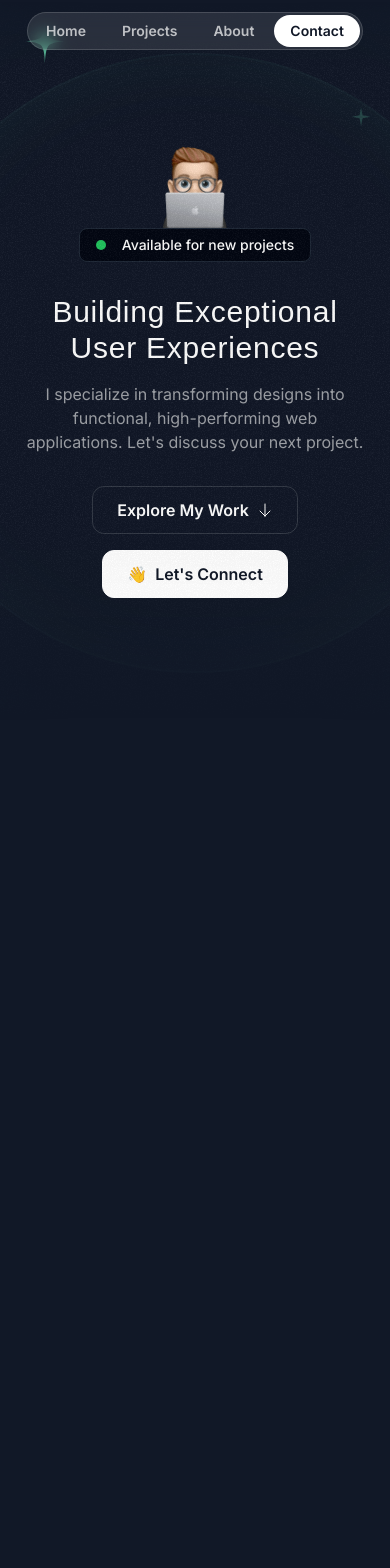
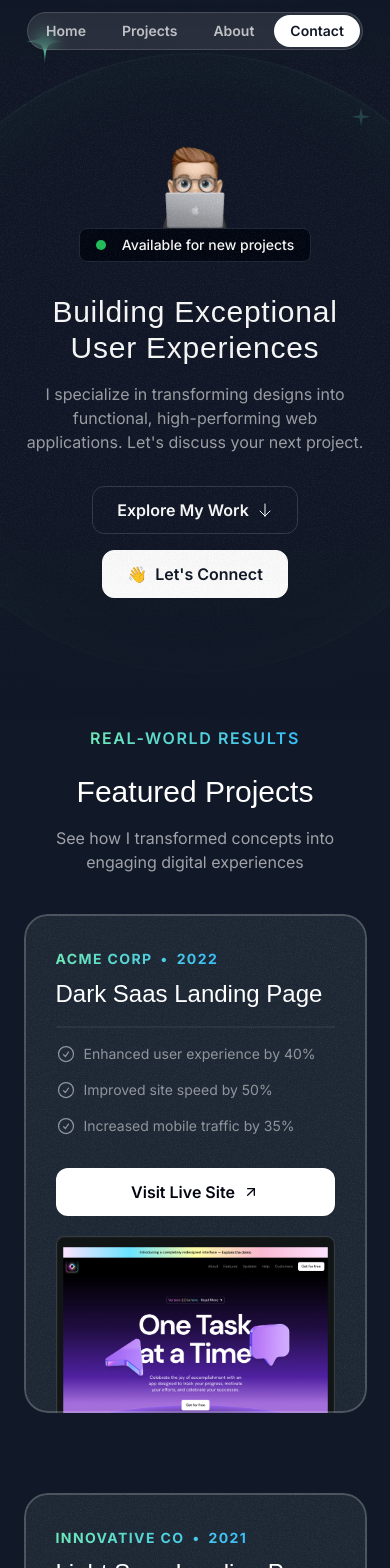
Before and after one commit to vinulays/portfolio, a Next.js app: page / in a window 390 px wide. Shown: the top 1568 px of the page. Before the commit the page ends 973 px from the top, so only its background shows below. Built offline with nearby package versions, Linux system fonts and the light colour scheme; a web font is replaced by a local one.

Commit message:
feat: dummy projects

```diff
--- a/src/app/globals.css
+++ b/src/app/globals.css
@@ -11,3 +11,9 @@
     @apply absolute inset-0 border-2 top-1/2 left-1/2 -translate-x-1/2 -translate-y-1/2 rounded-full border-emerald-300/5 shadow-[0_0_80px_inset] shadow-emerald-300/5;
   }
 }
+
+@layer utilities {
+  .container {
+    @apply lg:max-w-5xl;
+  }
+}
--- a/src/app/layout.tsx
+++ b/src/app/layout.tsx
@@ -13,7 +13,7 @@
 });
 
 export const metadata: Metadata = {
-  title: "Create Next App",
+  title: "Vinula Senarathne | Portfolio",
   description: "Generated by create next app",
 };
 
--- a/src/app/page.tsx
+++ b/src/app/page.tsx
@@ -1,11 +1,13 @@
 import Header from "@/sections/Header";
 import Hero from "@/sections/Hero";
+import Projects from "@/sections/Projects";
 
 export default function Home() {
   return (
     <div>
       <Header />
       <Hero />
+      <Projects />
     </div>
   );
 }
--- /dev/null
+++ b/src/sections/Projects.tsx
@@ -0,0 +1,120 @@
+import darkSaasLandingPage from "@/assets/images/dark-saas-landing-page.png";
+import lightSaasLandingPage from "@/assets/images/light-saas-landing-page.png";
+import aiStartupLandingPage from "@/assets/images/ai-startup-landing-page.png";
+import Image from "next/image";
+import CheckCircleIcon from "@/assets/icons/check-circle.svg";
+import ArrowUpRightIcon from "@/assets/icons/arrow-up-right.svg";
+import grainImage from "@/assets/images/grain.jpg";
+const portfolioProjects = [
+  {
+    company: "Acme Corp",
+    year: "2022",
+    title: "Dark Saas Landing Page",
+    results: [
+      { title: "Enhanced user experience by 40%" },
+      { title: "Improved site speed by 50%" },
+      { title: "Increased mobile traffic by 35%" },
+    ],
+    link: "https://youtu.be/4k7IdSLxh6w",
+    image: darkSaasLandingPage,
+  },
+  {
+    company: "Innovative Co",
+    year: "2021",
+    title: "Light Saas Landing Page",
+    results: [
+      { title: "Boosted sales by 20%" },
+      { title: "Expanded customer reach by 35%" },
+      { title: "Increased brand awareness by 15%" },
+    ],
+    link: "https://youtu.be/7hi5zwO75yc",
+    image: lightSaasLandingPage,
+  },
+  {
+    company: "Quantum Dynamics",
+    year: "2023",
+    title: "AI Startup Landing Page",
+    results: [
+      { title: "Enhanced user experience by 40%" },
+      { title: "Improved site speed by 50%" },
+      { title: "Increased mobile traffic by 35%" },
+    ],
+    link: "https://youtu.be/Z7I5uSRHMHg",
+    image: aiStartupLandingPage,
+  },
+];
+
+const Projects = () => {
+  return (
+    <section className="pb-16 lg:py-24">
+      <div className="container">
+        <div className="flex justify-center">
+          <p className="uppercase font-semibold tracking-widest bg-gradient-to-r from-emerald-300 to-sky-400 text-transparent bg-clip-text">
+            Real-world Results
+          </p>
+        </div>
+
+        <h2 className="font-serif text-3xl md:text-5xl text-center mt-6">
+          Featured Projects
+        </h2>
+        <p className="text-center md:text-lg lg:text-xl text-white/60 mt-4 max-w-md mx-auto">
+          See how I transformed concepts into engaging digital experiences
+        </p>
+        <div className="flex flex-col mt-10 md:mt-20 gap-20">
+          {portfolioProjects.map((project) => (
+            <div
+              key={project.title}
+              className="bg-gray-800 rounded-3xl relative z-0 overflow-hidden after:z-10 after:content-[''] after:absolute after:inset-0 after:outline-2 after:outline after:-outline-offset-2 after:rounded-3xl after:outline-white/20  px-8 pt-8 md:pt-12 md:px-10 lg:pt-16 lg:px-20 after:pointer-events-none"
+            >
+              <div
+                className="absolute inset-0 -z-10 opacity-5"
+                style={{
+                  backgroundImage: `url(${grainImage.src})`,
+                }}
+              ></div>
+              <div className="lg:grid lg:grid-cols-2 lg:gap-16">
+                <div className="lg:pb-16">
+                  <div className="bg-gradient-to-r from-emerald-300 to-sky-400 inline-flex gap-2 font-bold uppercase tracking-widest text-sm text-transparent bg-clip-text">
+                    <span>{project.company}</span>
+                    <span>&bull;</span>
+                    <span>{project.year}</span>
+                  </div>
+                  <h3 className="font-serif text-2xl md:text-4xl mt-2 md:mt-5">
+                    {project.title}
+                  </h3>
+                  <hr className="border-t-2 border-white/5 mt-4 md:mt-5" />
+                  <ul className="flex flex-col gap-4 mt-4 md:mt-5">
+                    {project.results.map((result) => (
+                      <li
+                        key={result.title}
+                        className="flex gap-2 items-center text-sm md:text-base text-white/50"
+                      >
+                        <CheckCircleIcon className="size-5 md:size-6" />
+                        <span>{result.title}</span>
+                      </li>
+                    ))}
+                  </ul>
+                  <a href={project.link}>
+                    <button className="bg-white text-gray-950 h-12 w-full md:w-auto px-6 rounded-xl font-semibold inline-flex items-center justify-center gap-2 mt-8 -mb-4 md:-mb-0">
+                      <span>Visit Live Site</span>
+                      <ArrowUpRightIcon className="size-4" />
+                    </button>
+                  </a>
+                </div>
+                <div className="relative">
+                  <Image
+                    src={project.image}
+                    alt={project.title}
+                    className="mt-8 lg:mt-0 lg:absolute lg:h-full lg:w-auto lg:max-w-none"
+                  />
+                </div>
+              </div>
+            </div>
+          ))}
+        </div>
+      </div>
+    </section>
+  );
+};
+
+export default Projects;
```
